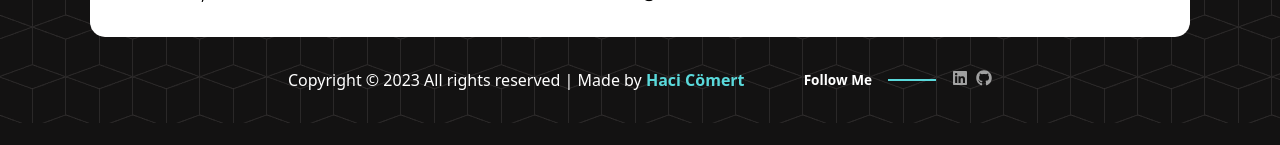
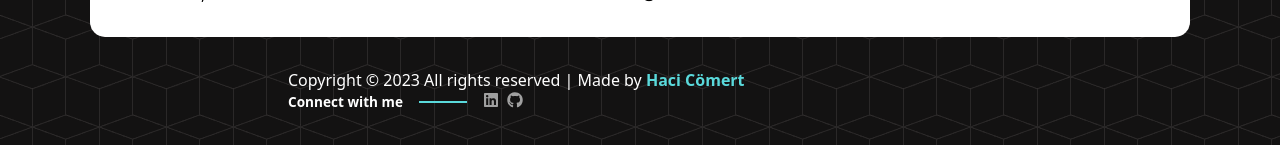
Before and after one commit to Haco11/Portfolio-React, a React (Create React App) app: page / in a window 1280 px wide. Shown: the part 3786-3931 px from the top of the page. Before the commit the page ends 3909 px from the top, so only its background shows below. Built offline with nearby package versions, Linux system fonts and the light colour scheme.

Commit message:
Changed text on footer

```diff
--- a/src/Component/Footer/Footer.jsx
+++ b/src/Component/Footer/Footer.jsx
@@ -11,7 +11,7 @@ const Footer = () => {
         </p>
       </div>
       <div className="followMe">
-        <h4>Follow Me</h4>
+        <h4>Connect with me</h4>
         <div className="stick"></div>
         <div className="social_icons">
           {socialIcons.map((item, index) => {
```
